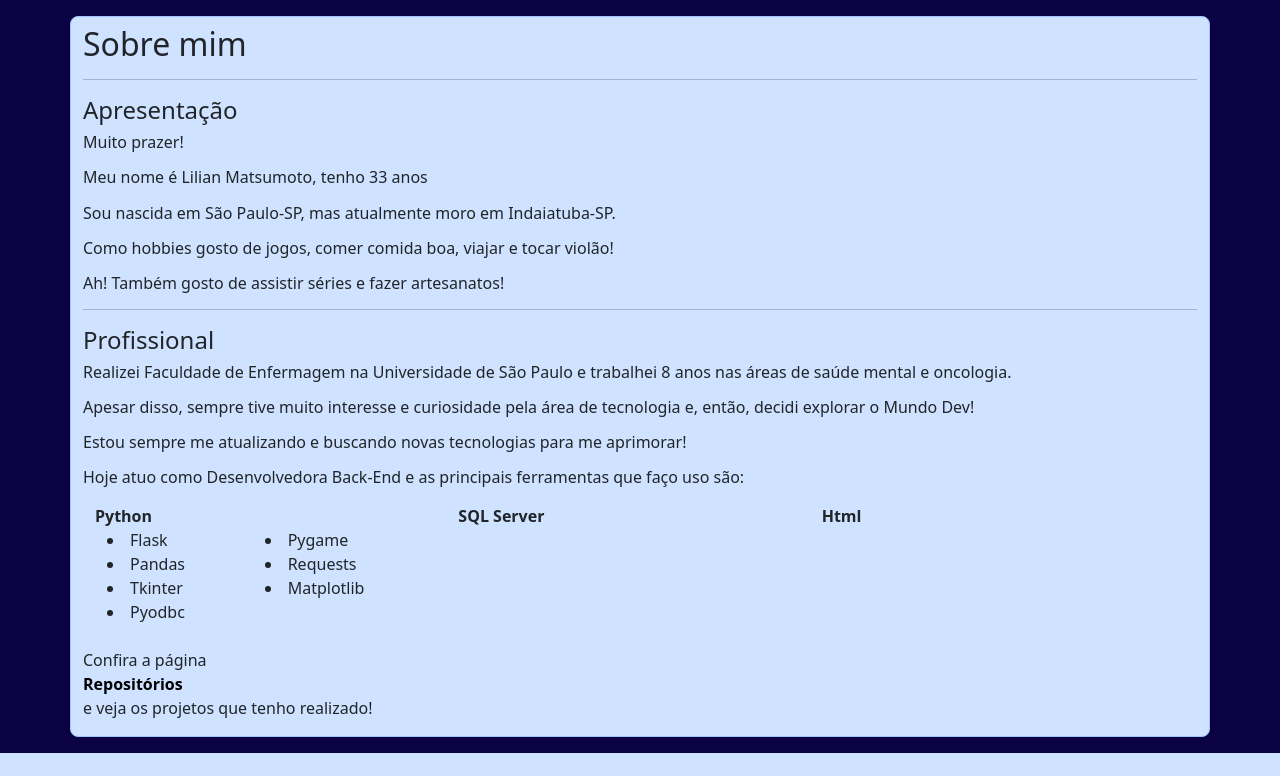
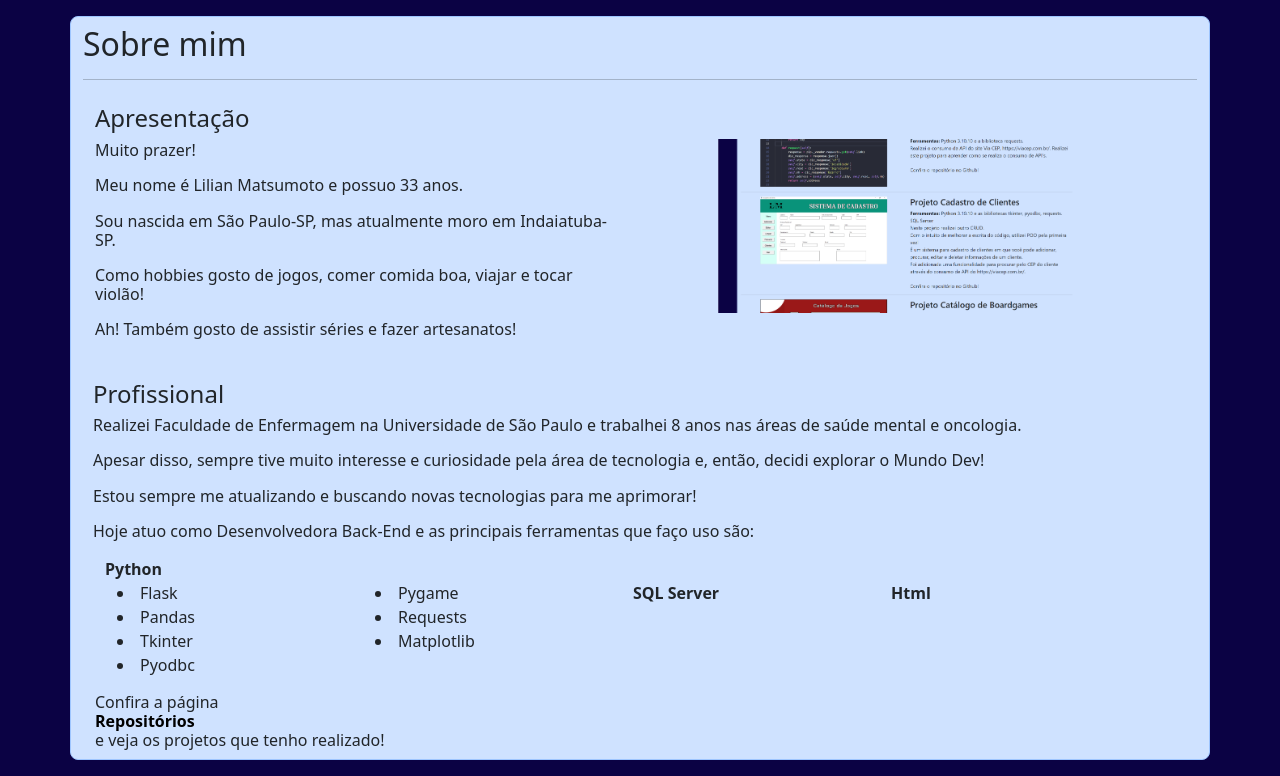
Before and after one commit to liliansom/Flask, a Flask app: page / in a window 1280 px wide. Shown: the part 56-832 px from the top of the page. Before the commit the page ends 809 px from the top, so only its background shows below. Run offline with Flask 2, Linux system fonts and the light colour scheme.

Commit message:
Inserido espaço para foto em home.html

```diff
--- a/templates/home.html
+++ b/templates/home.html
@@ -4,20 +4,34 @@
 {% block body %}
 <!-- Container com informações -->
 <div class="container my-3 bg-primary-subtle border border-primary-subtle rounded-3">
-    <h2 class="mt-2"; align-items: center>Sobre mim</h2>
+    <h2 class="mt-2" ; align-items: center>Sobre mim</h2>
     <hr>
+    <div class="row container">
+        <div class="col">
             <h4 class="mt-2">Apresentação</h4>
-    <h6><p>Muito prazer!</p>
-    <p>Meu nome é Lilian Matsumoto, tenho 33 anos
+            <h6>
+                <p>Muito prazer!</p>
+                <p>Meu nome é Lilian Matsumoto e possuo 33 anos.</p>
                 <p>Sou nascida em São Paulo-SP, mas atualmente moro em Indaiatuba-SP.</p>
                 <p>Como hobbies gosto de jogos, comer comida boa, viajar e tocar violão!</p>
-    <p>Ah! Também gosto de assistir séries e fazer artesanatos!</p></h6>
-    <hr>
-    <h4 class="mt-2">Profissional</h4>
-    <h6><p>Realizei Faculdade de Enfermagem na Universidade de São Paulo e trabalhei 8 anos nas áreas de saúde mental e oncologia.</p>
-    <p>Apesar disso, sempre tive muito interesse e curiosidade pela área de tecnologia e, então, decidi explorar o Mundo Dev!</p>
+                <p>Ah! Também gosto de assistir séries e fazer artesanatos!</p>
+            </h6>
+        </div>
+        <div class="col d-flex align-items-center justify-content-center">
+            <img src="{{ url_for('static', filename='img/flask.png') }}" alt="imagem" style="max-width: 70%; height: auto;" class="mx-auto">
+        </div>
+
+        </div>
+        <div style="margin-left: 10px;">
+            <h4 class="mt-4">Profissional</h4>
+            <h6>
+                <p>Realizei Faculdade de Enfermagem na Universidade de São Paulo e trabalhei 8 anos nas áreas de saúde
+                    mental e oncologia.</p>
+                <p>Apesar disso, sempre tive muito interesse e curiosidade pela área de tecnologia e, então, decidi
+                    explorar o Mundo Dev!</p>
                 <p>Estou sempre me atualizando e buscando novas tecnologias para me aprimorar!</p>
-    <p>Hoje atuo como Desenvolvedora Back-End e as principais ferramentas que faço uso são:</p></h6>
+                <p>Hoje atuo como Desenvolvedora Back-End e as principais ferramentas que faço uso são:</p>
+            </h6>
             <div class="row container">
                 <div class="col">
                     <strong>Python</strong>
@@ -33,8 +47,6 @@
                             <li>Requests</li>
                             <li>Matplotlib</li><br>
                         </div>
-            </div>
-        </div>
                         <div class="col">
                             <strong>SQL Server</strong>
                         </div>
@@ -42,7 +54,14 @@
                             <strong>Html</strong>
                         </div>
                     </div>
-    <br>
-        <p> Confira a página <a class="nav-link active fw-bold text-black" href="{{ url_for('repositorio') }}">Repositórios</a> e veja os projetos que tenho realizado!</p>
+                </div>
+                <p></p>
+                <div style="margin-left: -10px;">
+                    <h6>Confira a página <a class="nav-link active fw-bold text-black" href="{{ url_for('repositorio') }}">Repositórios</a> e veja os projetos que tenho realizado!</h6>
+                </div>
+
+
+            </div>
+    </div>
 </div>
             {% endblock %}
```
Lines whose indentation alone changed are shown as unchanged.
